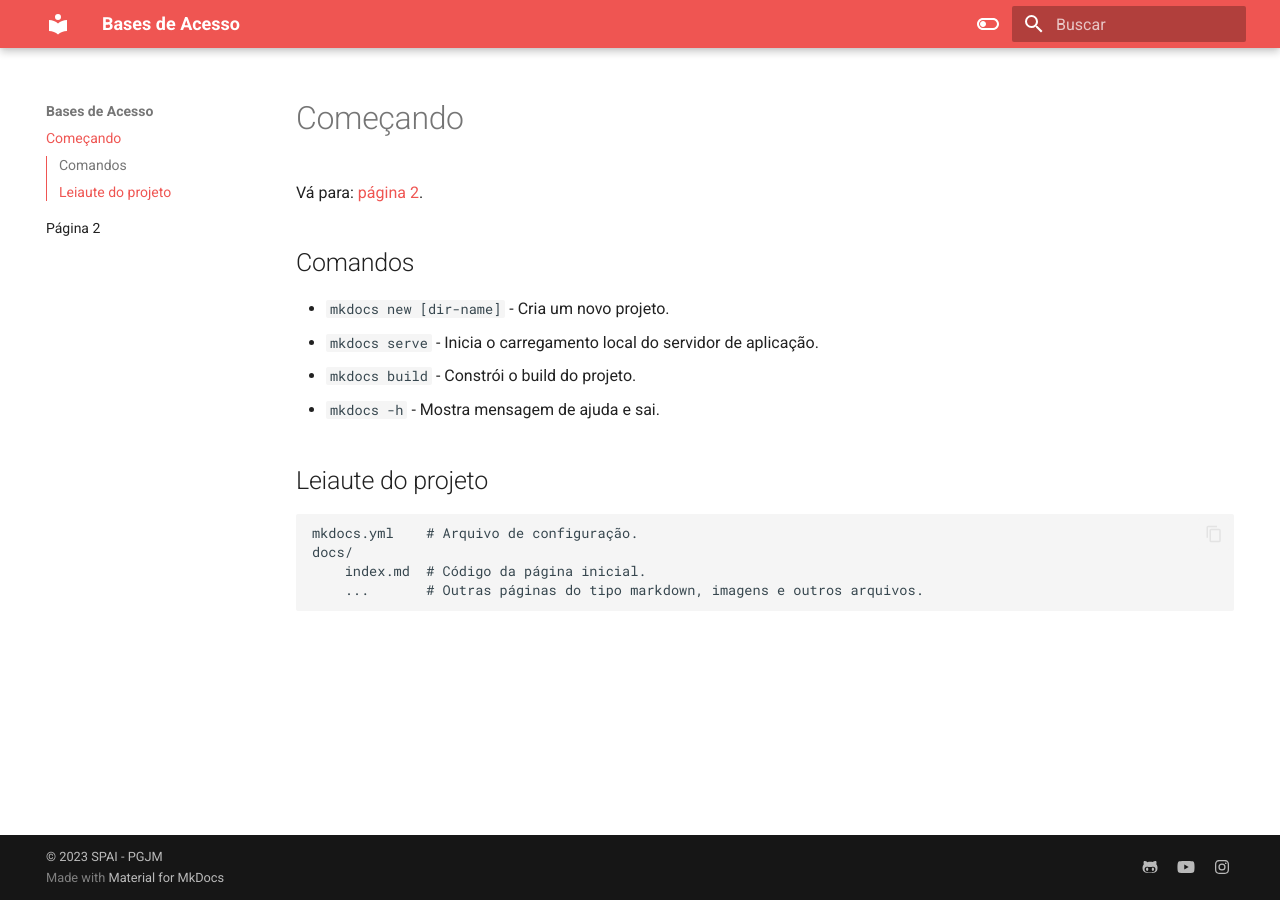
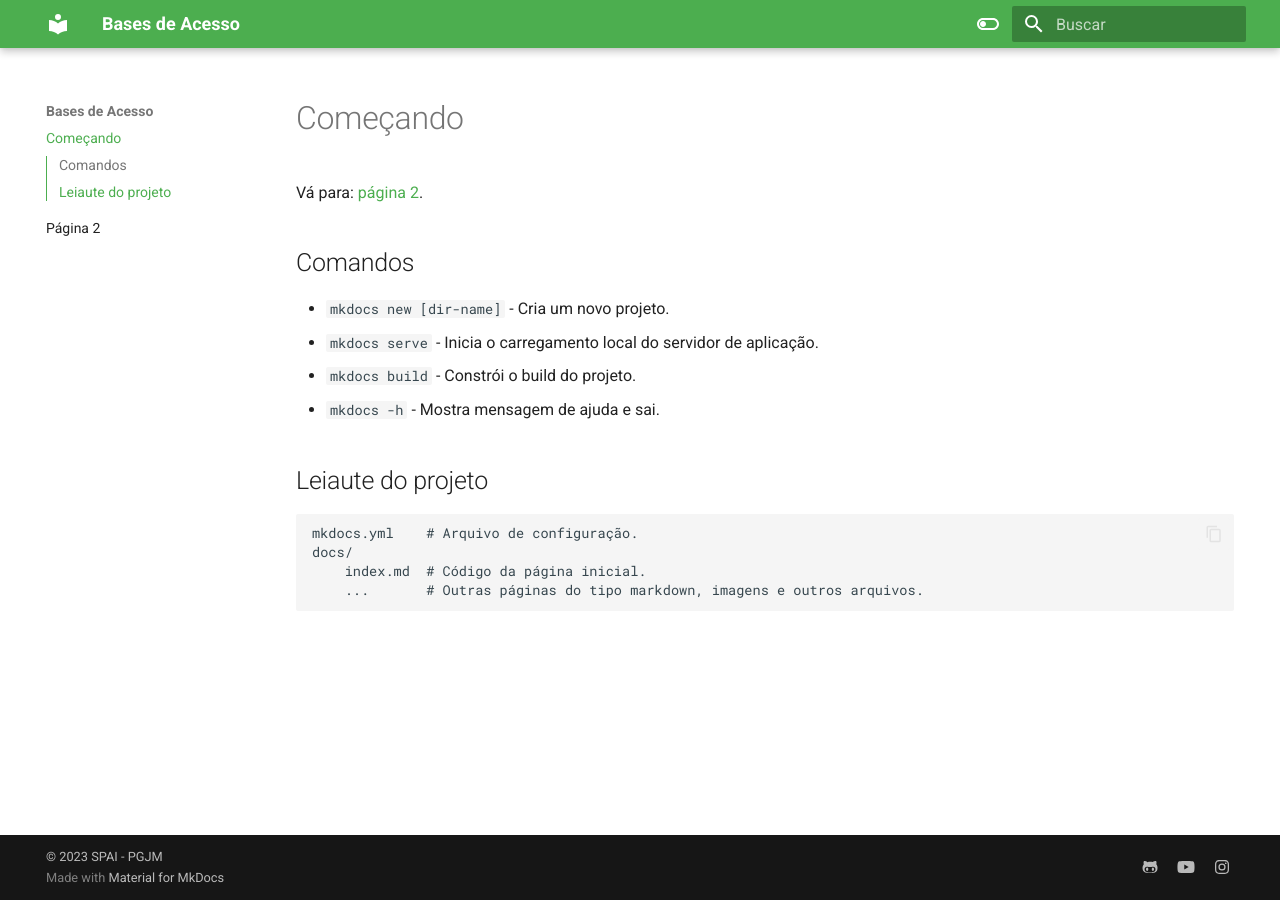
Before and after one commit to spai-pgjm/acessos-bases, an MkDocs documentation site: the page built from docs/index.md, in a window 1280 px wide. Built offline with MkDocs 1.6.1 and Material for MkDocs 9.7.7, drawn with Linux system fonts in a browser that asks for light colours.

Commit message:
changing theme to green

```diff
--- a/mkdocs.yml
+++ b/mkdocs.yml
@@ -14,15 +14,15 @@ theme:
   language: pt-BR
   palette:
     - scheme: default
-      primary: red
-      accent: red
+      primary: green
+      accent: green
       toggle:
         icon: material/toggle-switch-off-outline
         name: Alternar para modo escuro
 
     - scheme: slate
-      primary: red
-      accent: red
+      primary: green
+      accent: green
       toggle:
         icon: material/toggle-switch
         name: Alternar para modo claro
```
